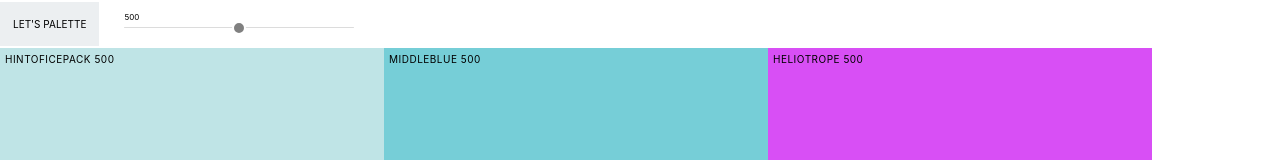
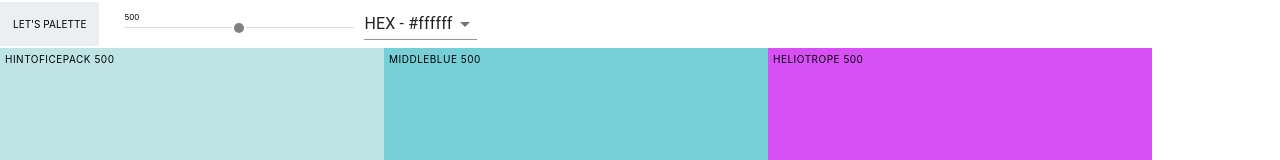
Before and after one commit to kimiakamrava/collage-app-frontend, a React (Create React App) app: page / in a window 1280 px wide. Shown: the top 160 px of the page. Built offline with nearby package versions, Linux system fonts and the light colour scheme.

Commit message:
material-ui-simple-select-component

```diff
--- a/package.json
+++ b/package.json
@@ -3,6 +3,7 @@
   "version": "0.1.0",
   "private": true,
   "dependencies": {
+    "@material-ui/core": "^4.11.3",
     "@testing-library/jest-dom": "^5.11.4",
     "@testing-library/react": "^11.1.0",
     "@testing-library/user-event": "^12.1.10",
--- a/src/Navbar.js
+++ b/src/Navbar.js
@@ -1,4 +1,6 @@
 import React, { Component } from 'react';
+import Select from "@material-ui/core/Select";
+import MenuItem from "@material-ui/core/MenuItem";
 import "rc-slider/assets/index.css";
 import Slider from "rc-slider";
 import "./Navbar.css"
@@ -6,8 +8,18 @@
 
 
 class Navbar extends Component {
+    constructor(props){
+        super(props);
+        this.state = { format: "hex" };
+        this.handleChange = this.handleChange.bind(this);
+    }
+    handleChange(e){
+        this.setState({ format:e.target.value});
+        this.props.handleChange(e.target.value);
+    }
     render() {
         const {level, changeLevel} = this.props;
+        const {format} = this.state;
         return (
             <header className="Navbar">
                 <div className="logo">
@@ -26,8 +38,13 @@
                     </div>
 
                 </div>
-
-
+                <div className="select-container">
+                  <Select value={format} onChange={this.handleChange}>
+                     <MenuItem value='hex'>HEX - #ffffff</MenuItem>
+                     <MenuItem value='rgb'>RGB - rgb(255,255,255)</MenuItem>
+                     <MenuItem value='rgba'>RGBA - rgba(255,255,255, 1.0)</MenuItem>
+                  </Select>
+                </div>
             </header>
         );
     }
--- a/src/Palette.js
+++ b/src/Palette.js
@@ -8,22 +8,29 @@
  class Palette extends Component {
      constructor(props) {
          super(props);
-         this.state = { level: 500};
+         this.state = { level: 500, format:"hex"};
          this.changeLevel = this.changeLevel.bind(this);
-     }
-     changeLevel(level) {
+         this.changeFormat = this.changeFormat.bind(this);
+        }
+        changeLevel(level) {
          this.setState({ level });
+        }
+        changeFormat(value) {
+         this.setState({ format: value });
         }
     render() {
         const { colors } =this.props.palette;
-        const { level }  =this.state
+        const { level, format }  =this.state
         const paletteBoxes = colors[level].map(color =>(
-            <PaletteBox background={color.hex} name={color.name}  />
+            <PaletteBox background={color[format]} name={color.name}  />
         ))
         return (
             <div className="Palette">
-                <Navbar level={level} changeLevel={this.changeLevel}/>
-
+                <Navbar
+                 level={level}
+                 changeLevel={this.changeLevel}
+                 handleChange={this.changeFormat}
+                />
                 {/*Navbar goes here*/}
              <div className="Palette-colors">
                  {paletteBoxes}
--- a/src/PaletteBox.css
+++ b/src/PaletteBox.css
@@ -109,6 +109,7 @@
 .done-msg p {
 
     bottom: 60px;
-    font-size: 3rem;
+    font-size: 20px;
     font-weight: 100;
+
 }
```
Also changed, not shown: 1 other file (tests, documents, lock files or other folders).
